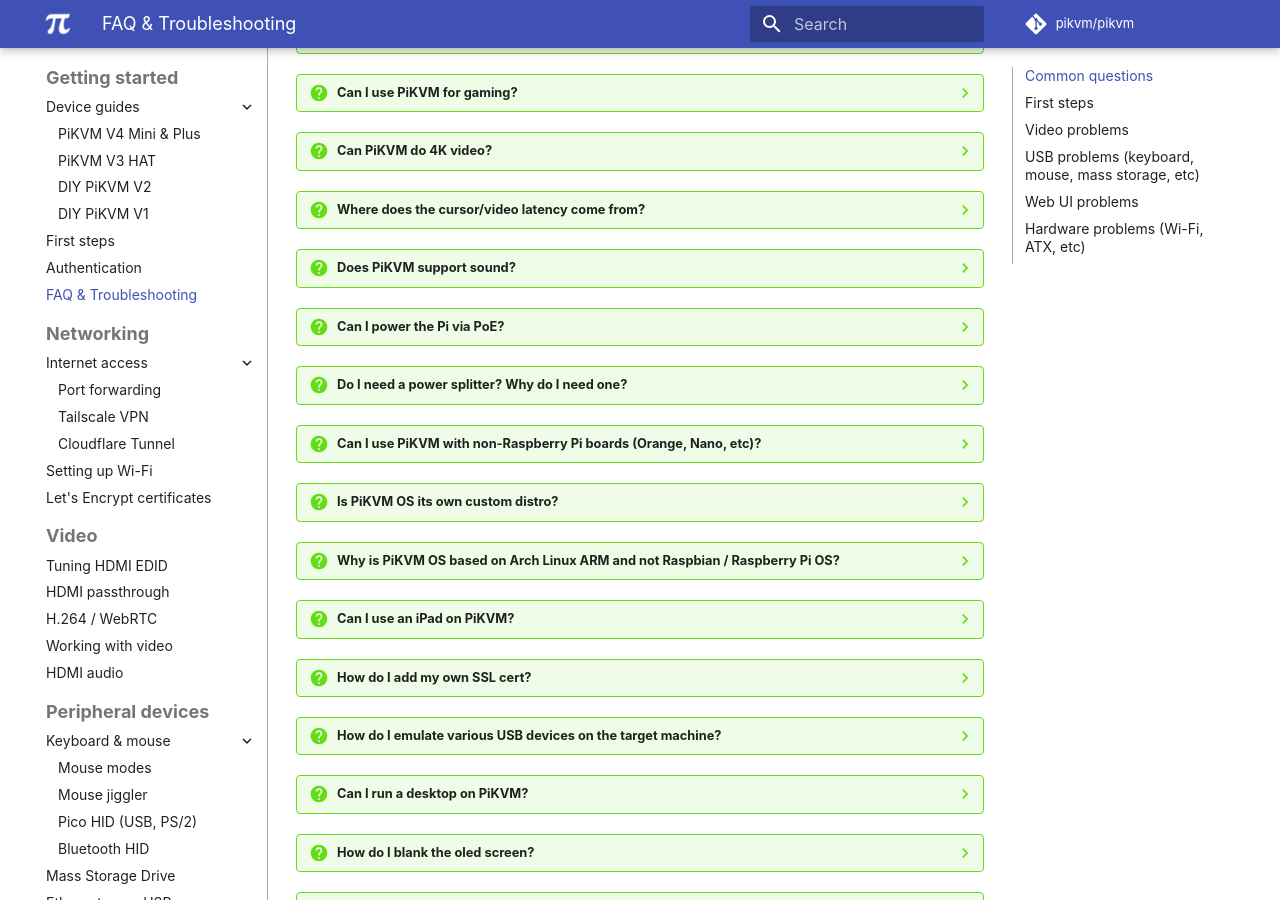
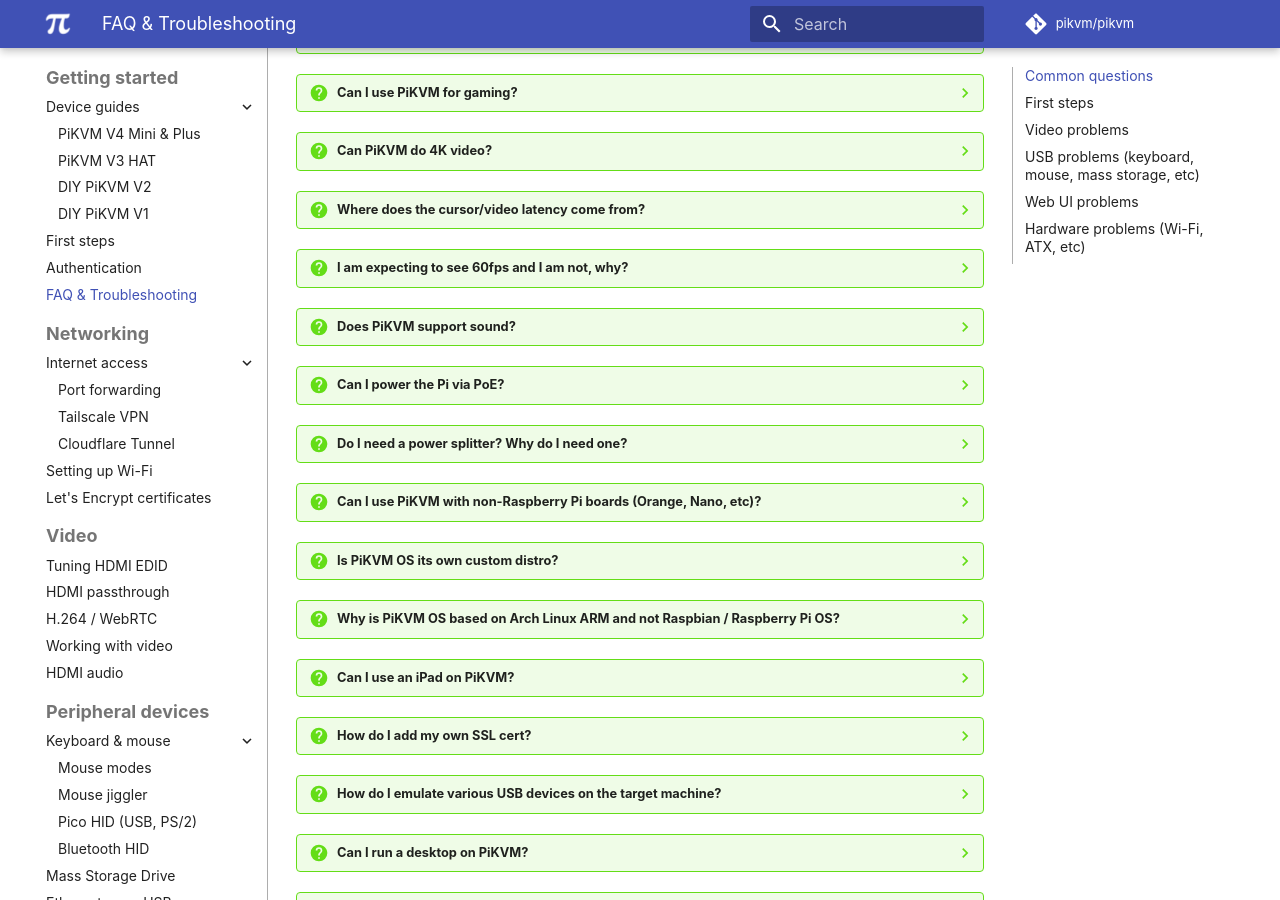
Before and after one commit to pikvm/pikvm, an MkDocs documentation site: the page built from docs/faq.md, in a window 1280 px wide and 900 px high, scrolled down 733 px. Built offline with MkDocs 1.6.1 and Material for MkDocs 9.7.7, drawn with Linux system fonts in a browser that asks for light colours; some web fonts are replaced; comment, search, counter and statistics services are not loaded; some of the changed lines change nothing that is shown.

Commit message:
Update faq.md
Verbiage added for clarification

```diff
--- a/docs/faq.md
+++ b/docs/faq.md
@@ -83,6 +83,10 @@
 
     100-200ms is very, very fast for this. But we are working to speed things up even more.
 
+??? question "I am expecting to see 60fps and I am not, why?"
+
+    Most companies or people misunderstand 60Hz and 60FPS, in the context of PiKVM, FPS is (divided by) HZ.
+    For example, 60HZ = 30FPS, 30HZ = 15FPS and so on...the rest is based on network latency as described above.
 
 ??? question "Does PiKVM support sound?"
     Yes but the only officially supported version is the PiKVM V3+ devices, V2 we will attempt best effort but ultimatly we do not support CSI modules or USB.
```
